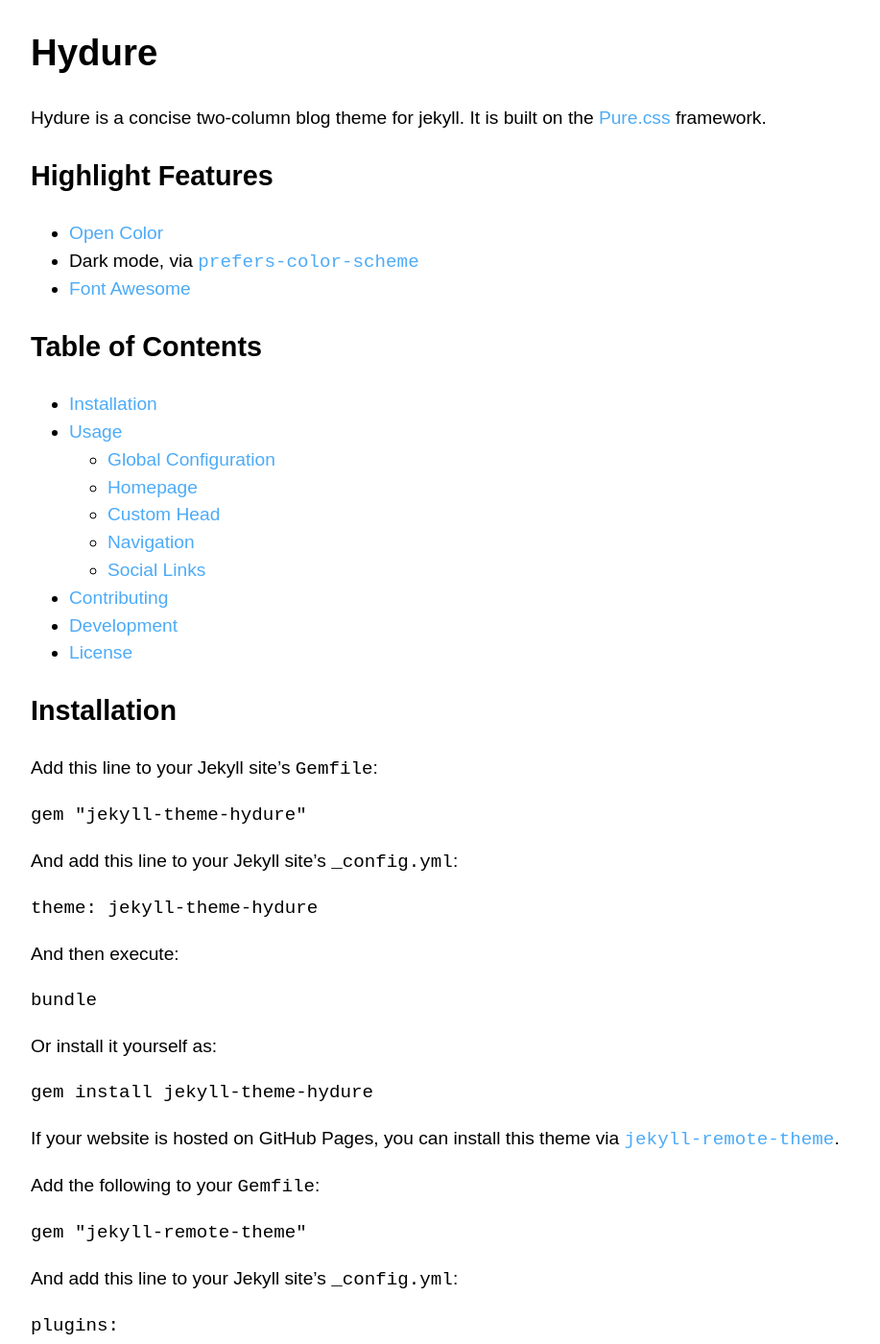
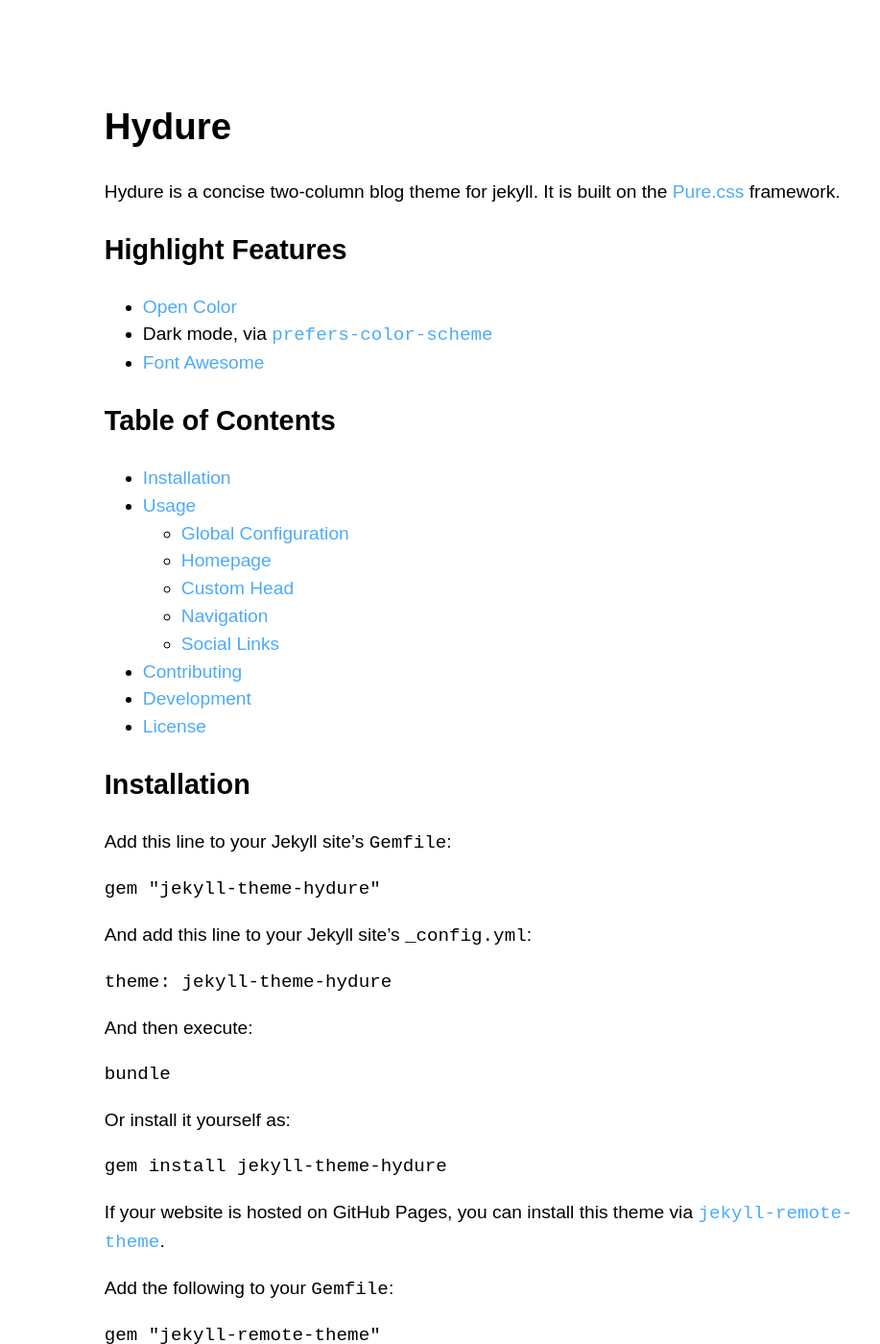
Before and after one commit to zivong/jekyll-theme-hydure, a Jekyll site: the page built from README.md, in a window 1280 px wide and 1400 px high. Shown: the whole window at 96% size, without its empty margins (288-1205 px from the left). Built offline with Jekyll 4.4.1, drawn with Linux system fonts in a browser that asks for light colours; nearby versions of some CDN libraries; our own code applies the rules of GitHub Pages for plain Markdown files.

Commit message:
Design the style of content

```diff
--- /dev/null
+++ b/_sass/hydure/_content.scss
@@ -0,0 +1,16 @@
+.content {
+  padding: 4em 1em;
+}
+
+@media (min-width: $md-screen) {
+  .content {
+    padding: 4em 4em;
+    font-size: 80%;
+  }
+}
+
+@media (min-width: $lg-screen) {
+  .content {
+    font-size: 100%;
+  }
+}
--- a/_sass/hydure/main.scss
+++ b/_sass/hydure/main.scss
@@ -2,3 +2,4 @@
 @import "base";
 @import "layout";
 @import "sidebar";
+@import "content";
```
